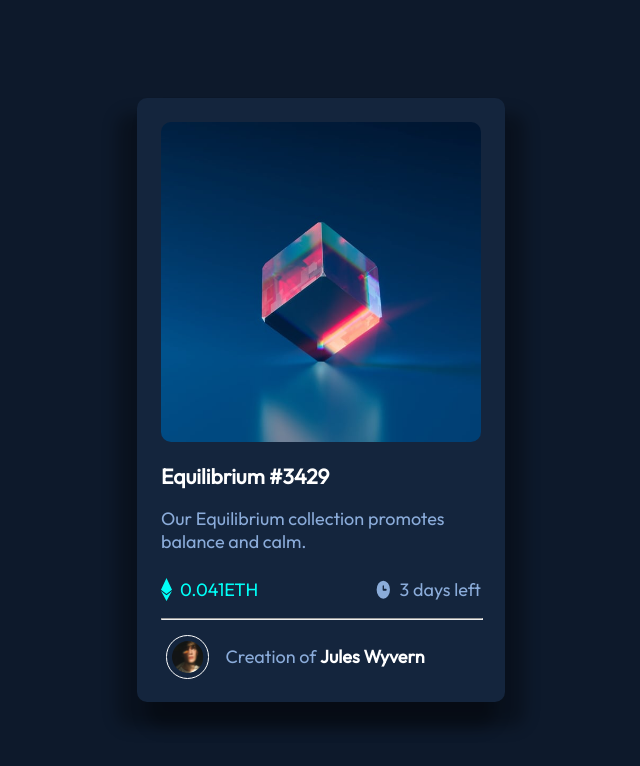
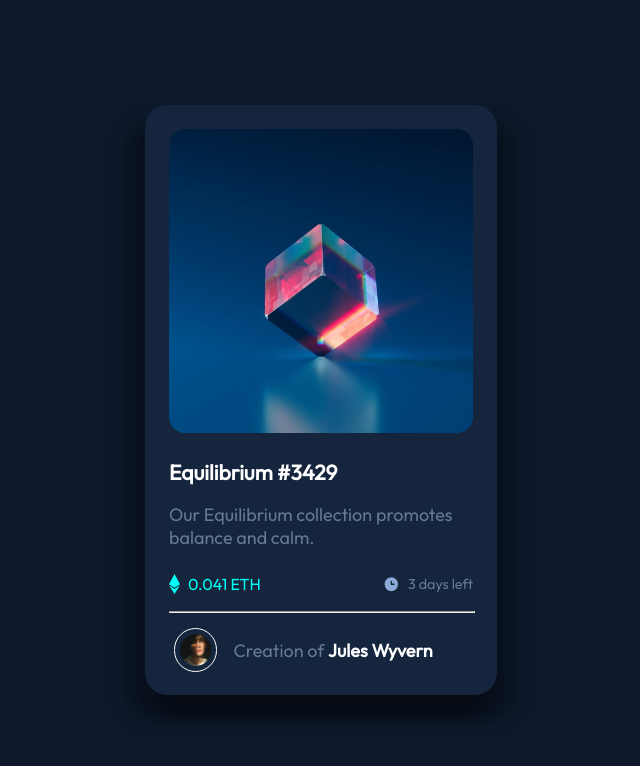
Before and after one commit to dankrzeminski32/cardComponent, a plain HTML site: page index.html in a window 1280 px wide. Shown: the whole page, without its empty margins (319-959 px from the left). Drawn offline with Linux system fonts and the light colour scheme.

Commit message:
finishing up some styling + hover effects

```diff
--- a/index.html
+++ b/index.html
@@ -10,19 +10,21 @@
   <body>
     <div class="container">
       <div class="card">
-        <img
-          class="cube"
-          src="images/image-equilibrium.jpg"
-          alt="A cube being tilted on one of its 4 corners"
-        />
+        <div class="image-container">
+          <img
+            class="cube"
+            src="images/image-equilibrium.jpg"
+            alt="A cube being tilted on one of its 4 corners"
+          />
+        </div>
         <h3 class="username">Equilibrium #3429</h3>
-        <h4 class="caption">
+        <p class="caption">
           Our Equilibrium collection promotes balance and calm.
-        </h4>
+        </p>
         <div class="container-etherium">
           <div class="inner-etherium">
             <img src="images/icon-ethereum.svg" alt="Etherium stock prices" />
-            <span id="ETH">0.041ETH</span>
+            <span id="ETH">0.041 ETH</span>
           </div>
           <div class="inner-clock">
             <img src="images/icon-clock.svg" alt="Clock" />
--- a/main.css
+++ b/main.css
@@ -1,7 +1,7 @@
 @import url("https://fonts.googleapis.com/css2?family=Outfit&display=swap");
 
 :root {
-  --softblue: hsl(215, 51%, 70%);
+  --softblue: hsl(215, 20%, 49%);
   --cyan: hsl(178, 100%, 50%);
   --Verydarkblue1: hsl(217, 54%, 11%);
   --Verydarkblue2: hsl(216, 50%, 16%);
@@ -27,14 +27,11 @@ h3 {
   margin-bottom: 0;
   font-weight: 600;
   color: var(--white);
-  /* font-family: Outfit; */
 }
 
-h4 {
+.caption {
   margin: 1rem 0rem;
-  font-weight: 400;
   color: var(--softblue);
-  /* font-family: Outfit; */
 }
 
 .container {
@@ -47,23 +44,38 @@ h4 {
 .card {
   display: flex;
   flex-direction: column;
-  width: 20rem;
+  width: 19rem;
   background-color: var(--Verydarkblue2);
   padding: 1.5rem;
-  border-radius: 10px;
+  border-radius: 1.4rem;
   box-shadow: 15px 20px 15px 5px rgba(0, 0, 0, 0.3),
     -15px 20px 15px 5px rgba(0, 0, 0, 0.3);
 }
 
+.username:hover {
+  color: var(--cyan);
+  cursor: pointer;
+}
+
+.image-container {
+  background-image: url(images/icon-view.svg);
+  background-position: center;
+  background-repeat: no-repeat;
+}
+
+.image-container:hover {
+  background-color: var(--cyan);
+}
+
 .cube {
-  border-radius: 10px;
+  border-radius: 1rem;
 }
 
 .container-etherium {
   display: flex;
   justify-content: space-between;
+  align-items: center;
   padding: 0.5rem 0rem;
-  align-items: center;
 }
 
 .inner-etherium {
@@ -81,16 +93,23 @@ h4 {
 
 #ETH {
   color: var(--cyan);
+  font-size: 1rem;
 }
 
 #clock {
   color: var(--softblue);
+  font-size: 0.9rem;
 }
 
 .line {
   color: var(--Verydarkblue3);
   width: 100%;
   margin-bottom: 1rem;
+}
+
+#jules:hover {
+  color: var(--cyan);
+  cursor: pointer;
 }
 
 .container-cardfooter {
```
